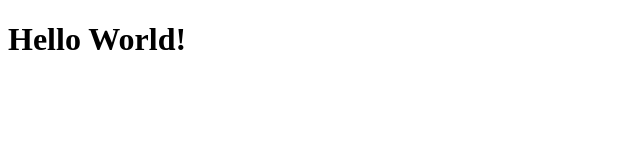
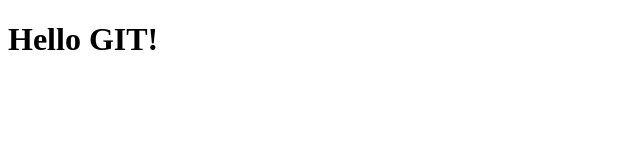
Before and after one commit to great91g/git-course-4, a plain HTML site: page index.html in a window 1280 px wide. Shown: the whole page, without its empty margins (0-640 px from the left). Drawn offline with Linux system fonts and the light colour scheme.

Commit message:
Merge branch master

```diff
--- a/index.html
+++ b/index.html
@@ -7,6 +7,7 @@
     <title>iSA GIT Course - 4 </title>
 </head>
 <body>
-    <h1>Hello World!</h1>
+    <h1>Hello GIT!
+    </h1>
 </body>
 </html>
```
